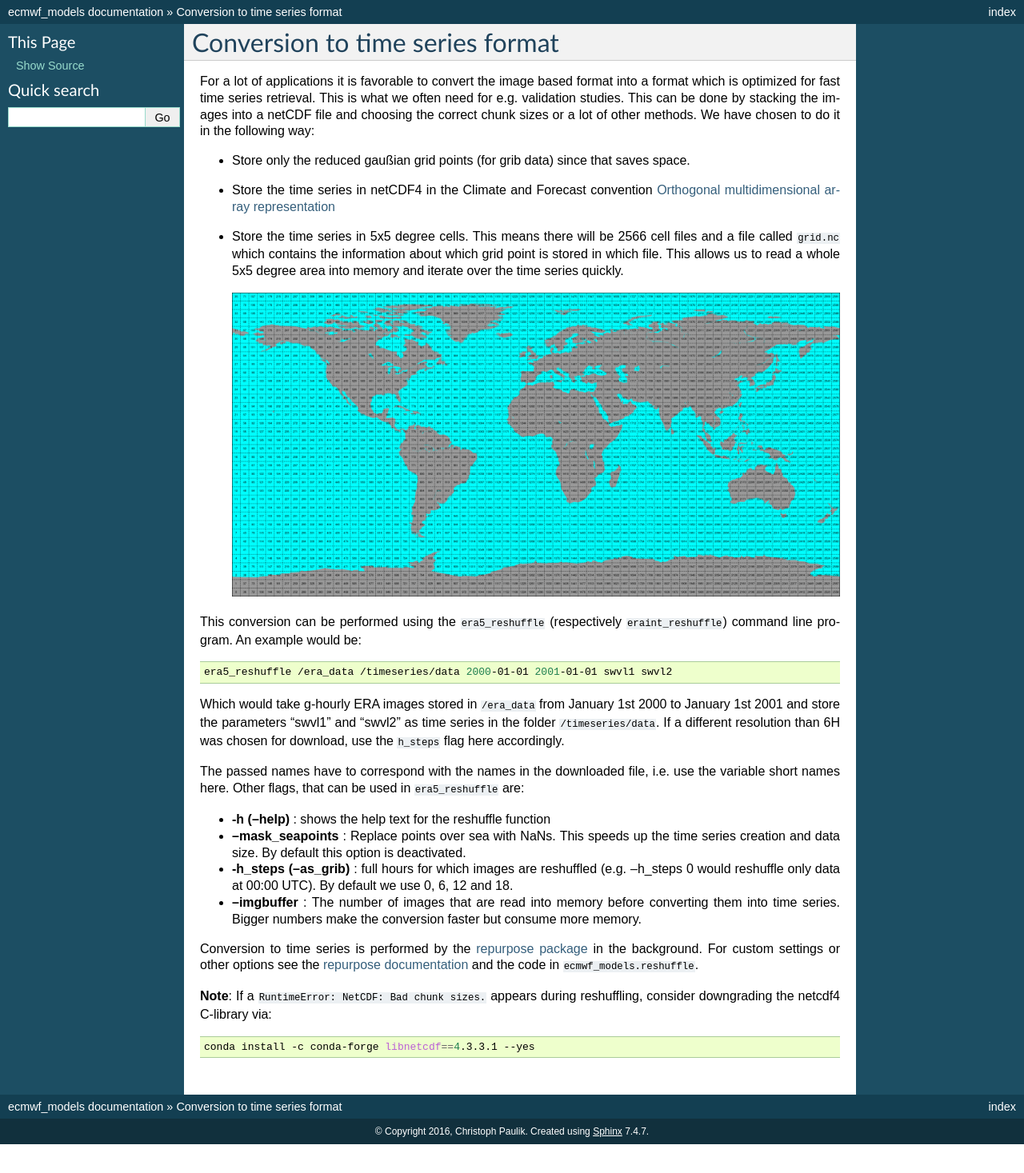
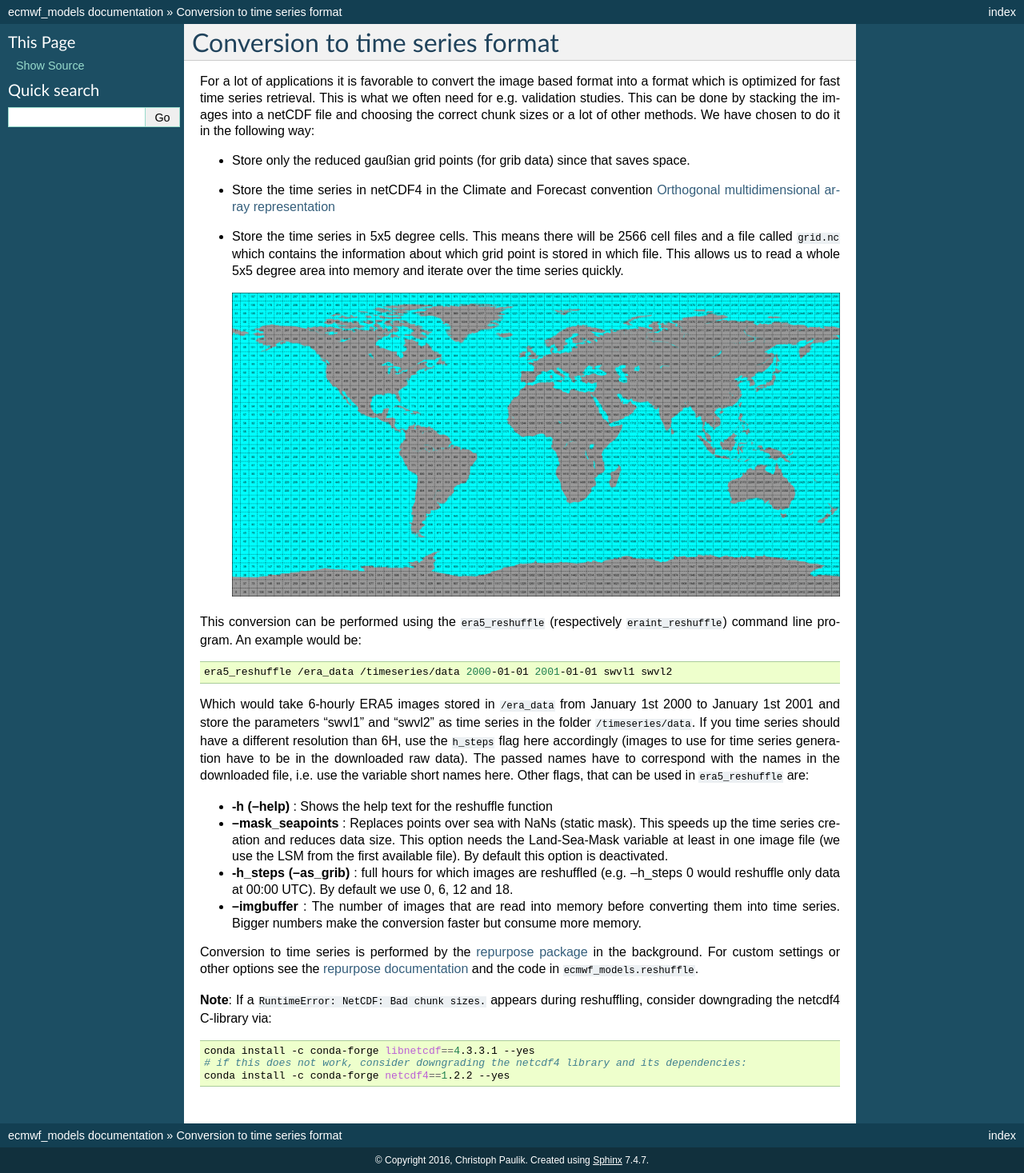
Before and after one commit to TUW-GEO/ecmwf_models, a Sphinx documentation site: the page built from docs/img2ts.rst, in a window 1280 px wide. Shown: the whole page at 80% size. Built offline with Sphinx 7.4.7, drawn with Linux system fonts in a browser that asks for light colours; formulas are drawn with MathJax 3; pages that are not in the unit, such as notebooks, are missing from menus; the version number could not be read and is left out; before the commit the page ends 1431 px from its top, so only the background shows below that.

Commit message:
Update docs and clean up code

```diff
--- a/CHANGES.rst
+++ b/CHANGES.rst
@@ -5,6 +5,7 @@ Changelog
 Version 0.X
 ===========
 
+- Add more tests, also for download functions
 - Update documentation, add installation script
 - Fix bugs, update command line interfaces, update dependencies
 - Separate download programs for ERA5 and ERA Interim
--- a/docs/download.rst
+++ b/docs/download.rst
@@ -29,15 +29,13 @@ look up the right name for the CDS API.
 Other flags, that can be activated in ``era5_download`` are:
 
 - **-h (--help)** : shows the help text for the download function
-- **-keep (--keep_original)** : keeps the originally downloaded files [1] as well.
+- **-keep (--keep_original)** : keeps the originally downloaded files as well.
   We split the downloaded, monthly stacks into single images and discard the original
   files by default.
 - **-grb (--as_grib)** : download the data in grib format instead of the default nc4
    format (grib reading is only supported for Linux OS).
 - **--h_steps** : full hours for which images are downloaded (e.g. --h_steps 0
   would download only data at 00:00 UTC). By default we use 0, 6, 12 and 18.
-
-
 
 
 Downloading ERA Interim Data
--- a/docs/img2ts.rst
+++ b/docs/img2ts.rst
@@ -26,18 +26,20 @@ This conversion can be performed using the ``era5_reshuffle`` (respectively
 
    era5_reshuffle /era_data /timeseries/data 2000-01-01 2001-01-01 swvl1 swvl2
 
-Which would take g-hourly ERA images stored in ``/era_data`` from January
+Which would take 6-hourly ERA5 images stored in ``/era_data`` from January
 1st 2000 to January 1st 2001 and store the parameters "swvl1" and "swvl2" as time
-series in the folder ``/timeseries/data``. If a different resolution than 6H
-was chosen for download, use the ``h_steps`` flag here accordingly.
-
+series in the folder ``/timeseries/data``. If you time series should have a different
+resolution than 6H, use the ``h_steps`` flag here accordingly (images to use for time
+series generation have to be in the downloaded raw data).
 The passed names have to correspond with the names in the downloaded file,
 i.e. use the variable short names here.
 Other flags, that can be used in ``era5_reshuffle`` are:
 
-- **-h (--help)** : shows the help text for the reshuffle function
-- **--mask_seapoints** : Replace points over sea with NaNs. This speeds up
-  the time series creation and data size. By default this option is deactivated.
+- **-h (--help)** : Shows the help text for the reshuffle function
+- **--mask_seapoints** : Replaces points over sea with NaNs (static mask). This speeds up
+  the time series creation and reduces data size. This option needs the Land-Sea-Mask
+  variable at least in one image file (we use the LSM from the first available file).
+  By default this option is deactivated.
 - **-h_steps (--as_grib)** : full hours for which images are reshuffled (e.g. --h_steps 0
   would reshuffle only data at 00:00 UTC). By default we use 0, 6, 12 and 18.
 - **--imgbuffer** : The number of images that are read into memory before converting
@@ -57,3 +59,5 @@ consider downgrading the netcdf4 C-library via:
 .. code-block:: shell
 
   conda install -c conda-forge libnetcdf==4.3.3.1 --yes
+  # if this does not work, consider downgrading the netcdf4 library and its dependencies:
+  conda install -c conda-forge netcdf4==1.2.2 --yes
```
Also changed, not shown: docs/img_read.rst (+4 -5 lines), 5 other files.
